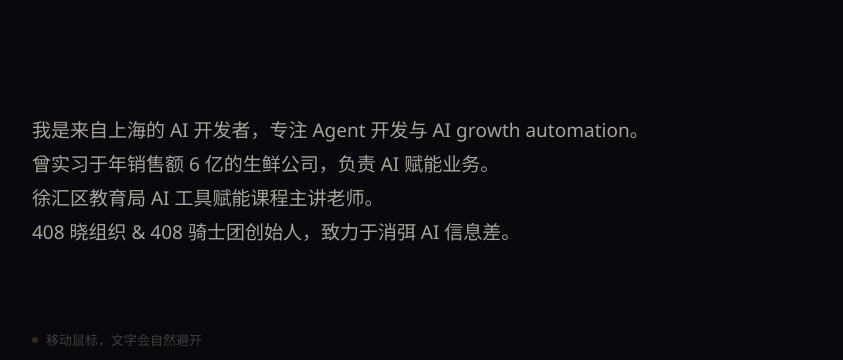
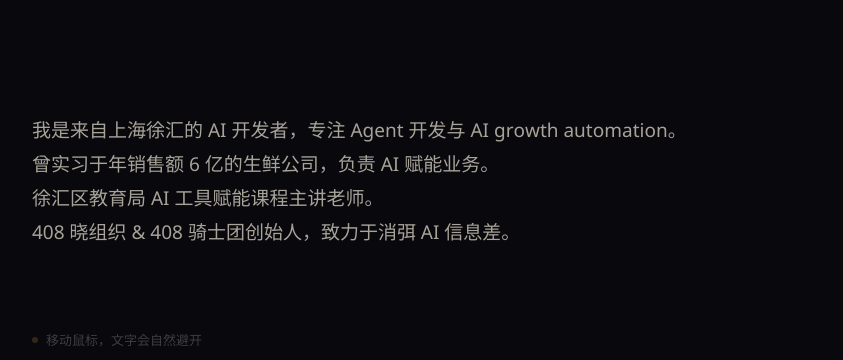
Before and after one commit to fuxiuht/express-js-on-vercel, a website: page public/index.html in a window 1280 px wide. Shown: the part 810-1170 px from the top of the page, without its empty margins (178-1021 px from the left). Drawn offline with Linux system fonts and the light colour scheme.

Commit message:
Update index.html

```diff
--- a/public/index.html
+++ b/public/index.html
@@ -417,7 +417,7 @@
       // ═══════════════════════════════════════════════════════════════
       //  BIO — one continuous paragraph
       // ═══════════════════════════════════════════════════════════════
-      const BIO_TEXT = '我是来自上海的 AI 开发者，专注 Agent 开发与 AI growth automation。\n曾实习于年销售额 6 亿的生鲜公司，负责 AI 赋能业务。\n徐汇区教育局 AI 工具赋能课程主讲老师。\n408 晓组织 & 408 骑士团创始人，致力于消弭 AI 信息差。'
+      const BIO_TEXT = '我是来自上海徐汇的 AI 开发者，专注 Agent 开发与 AI growth automation。\n曾实习于年销售额 6 亿的生鲜公司，负责 AI 赋能业务。\n徐汇区教育局 AI 工具赋能课程主讲老师。\n408 晓组织 & 408 骑士团创始人，致力于消弭 AI 信息差。'
 
       const BIO_FONT    = '19px "PingFang SC", "Microsoft YaHei", "Segoe UI", ui-sans-serif, system-ui, sans-serif'
       const BIO_LINE_H  = 34
```
